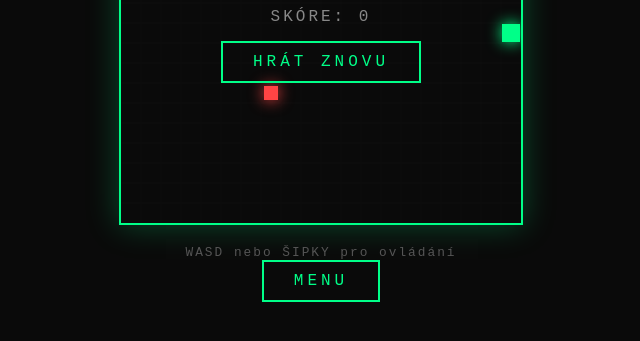
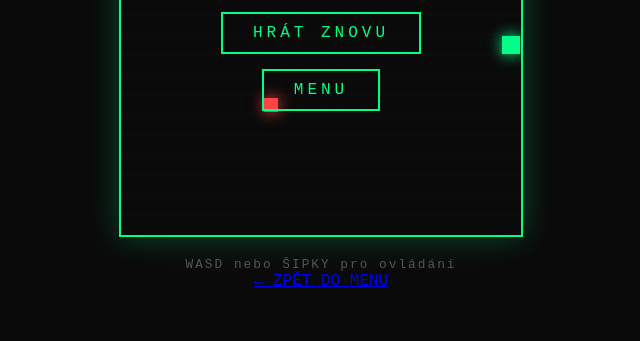
Before and after one commit to mkm1k-creator/mkm1k-creator.github.io, a plain HTML site: page had.html in a window 1280 px wide. Shown: the part 381-722 px from the top of the page, without its empty margins (319-959 px from the left). Drawn offline with Linux system fonts and the light colour scheme.

Commit message:
Update had.html

```diff
--- a/had.html
+++ b/had.html
@@ -88,12 +88,13 @@
     <div id="skore">SKÓRE: <span id="cislo">0</span></div>
     <canvas id="platno" width="400" height="400"></canvas>
     <div id="info">WASD nebo ŠIPKY pro ovládání</div>
-    <button onclick="window.location='index.html'">MENU</button>
+    <a href="index.html">← ZPĚT DO MENU</a>
 
     <div id="game-over">
         <h2>KONEC HRY</h2>
         <p>SKÓRE: <span id="finalni-skore">0</span></p>
         <button onclick="restart()">HRÁT ZNOVU</button>
+        <button onclick="window.location='index.html'">MENU</button>
     </div>
 
     <script>
```
